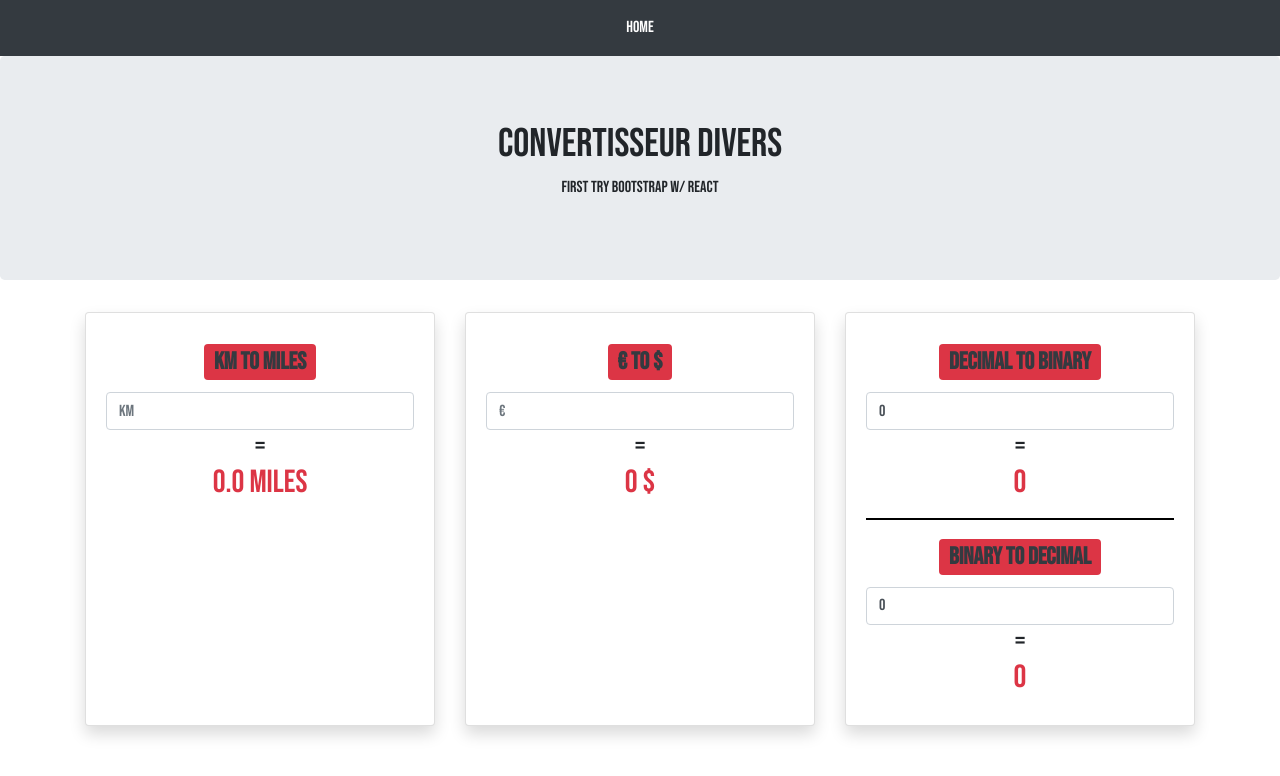
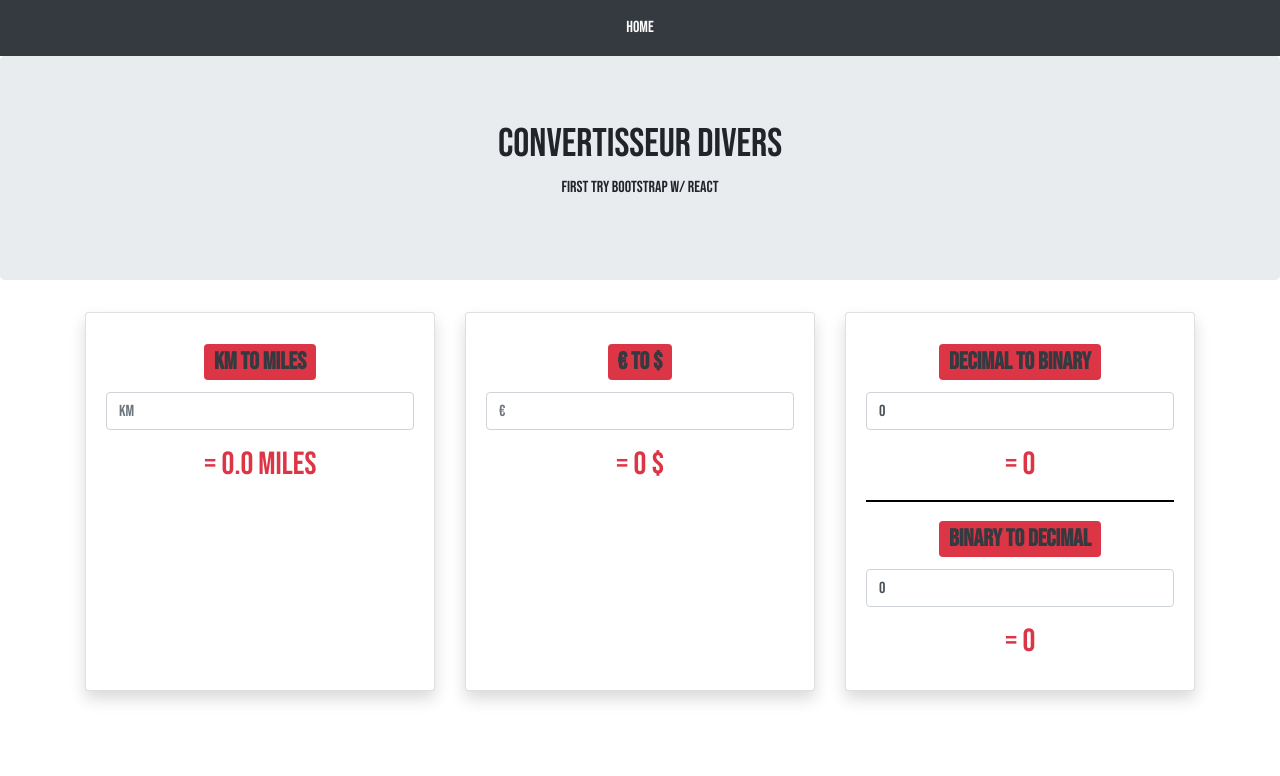
Before and after one commit to Antonin06/React-Bootstrap-Convert, a React (Create React App) app: page / in a window 1280 px wide. Shown: the top 776 px of the page. Built offline with nearby package versions, Linux system fonts and the light colour scheme.

Commit message:
Cleaning Console errors

```diff
--- a/src/App.js
+++ b/src/App.js
@@ -1,4 +1,4 @@
-import React, {useState} from 'react';
+import React from 'react';
 import './App.css';
 import { Navbar, Nav, Jumbotron, Container, CardDeck, Card } from 'react-bootstrap';
 
--- a/src/Component/DecimalToBinary.js
+++ b/src/Component/DecimalToBinary.js
@@ -29,11 +29,11 @@ const DecimalToBinaire = () => {
   <div className="card-body">
   <h2 className="card-title mt-2"><span className="badge badge-danger text-dark">Decimal to Binary</span></h2>
   <input type="text" className="form-control" value={decimal} onChange={DecimalChange} placeholder="0" />
-  <h3>=<h2 className="text-danger">{convertDecimal(decimal)}</h2></h3>
+  <h2 className="text-danger mt-3">= {convertDecimal(decimal)}</h2>
   <hr/>
   <h2 className="card-title mt-2"><span className="badge badge-danger text-dark">Binary to Decimal</span></h2>
   <input type="integer" className="form-control" value={binary} onChange={BinaryChange} placeholder="0" />
-  <h3>=<h2 className="text-danger">{convertBinary(binary)}</h2></h3>
+  <h2 className="text-danger mt-3">= {convertBinary(binary)}</h2>
   </div>
   </div>
 )}
--- a/src/Component/EuroToDollars.js
+++ b/src/Component/EuroToDollars.js
@@ -16,7 +16,7 @@ const ConverterEuroToDollars = (props) => {
   <div className="card-body">
   <h2 className="card-title mt-2"><span className="badge badge-danger text-dark">€ to $</span></h2>
   <input type="text" className="form-control" value={euro} onChange={EuroChange} placeholder="€" />
-  <h3>=<h2 className="text-danger"> {convertEuro(euro)} $ </h2></h3>
+  <h2 className="text-danger mt-3">= {convertEuro(euro)} $ </h2>
   </div>
   </div>
 )}
--- a/src/Component/KmToMiles.js
+++ b/src/Component/KmToMiles.js
@@ -16,7 +16,7 @@ const Converter = (props) => {
     <div className="card-body">
     <h2 className="card-title mt-2"><span className="badge badge-danger text-dark">KM To Miles</span></h2>
     <input type="text" className="form-control" value={km} onChange={handleChange} placeholder="KM" />
-    <h3>=<h2 className="text-danger"> {convert(km)} miles </h2></h3>
+    <h2 className="text-danger mt-3">= {convert(km)} miles </h2>
     </div>
     </div>
   )}
```
